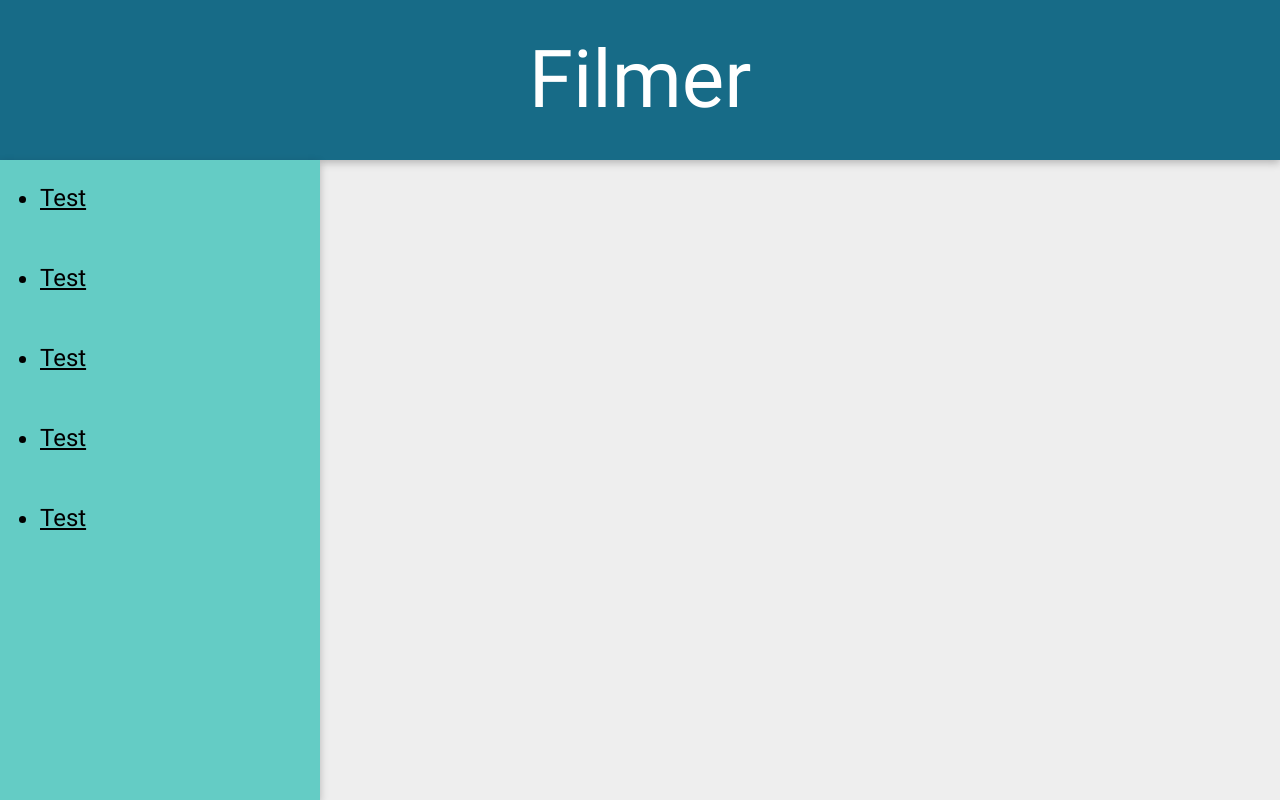
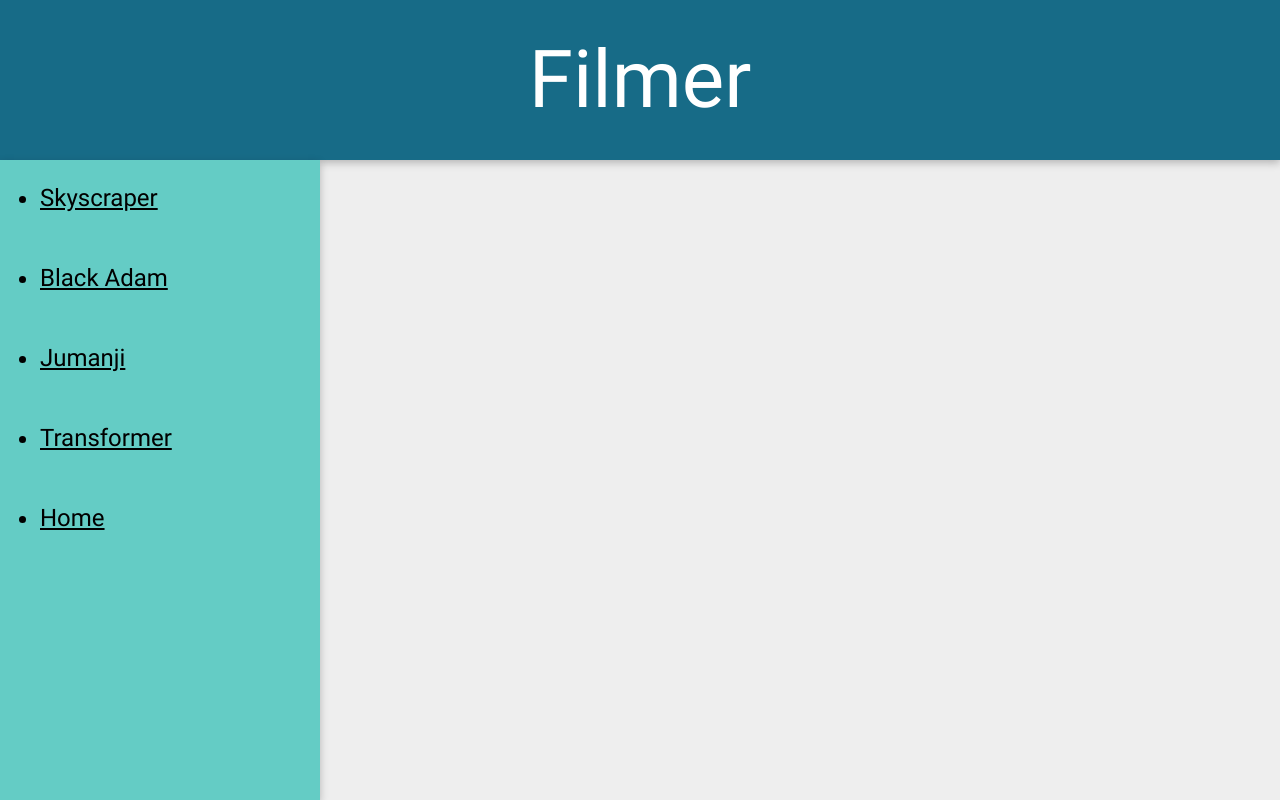
Before and after one commit to baldx/film-sida, a plain HTML site: page index.html in a window 1280 px wide. Drawn offline with Linux system fonts and the light colour scheme.

Commit message:
change decoy

```diff
--- a/index.html
+++ b/index.html
@@ -12,11 +12,11 @@
 
     <aside>
         <ul>
-            <li><a href="#">Test</a></li>
-            <li><a href="#">Test</a></li>
-            <li><a href="#">Test</a></li>
-            <li><a href="#">Test</a></li>
-            <li><a href="#">Test</a></li>
+            <li><a href="filmer/skyscraper.html">Skyscraper</a></li>
+            <li><a href="filmer/blackadam.html">Black Adam</a></li>
+            <li><a href="filmer/jumanji1.html">Jumanji</a></li>
+            <li><a href="filmer/transformer.html">Transformer</a></li>
+            <li><a href="filmer/home.html">Home</a></li>
         </ul>
     </aside>
 </body>
```
